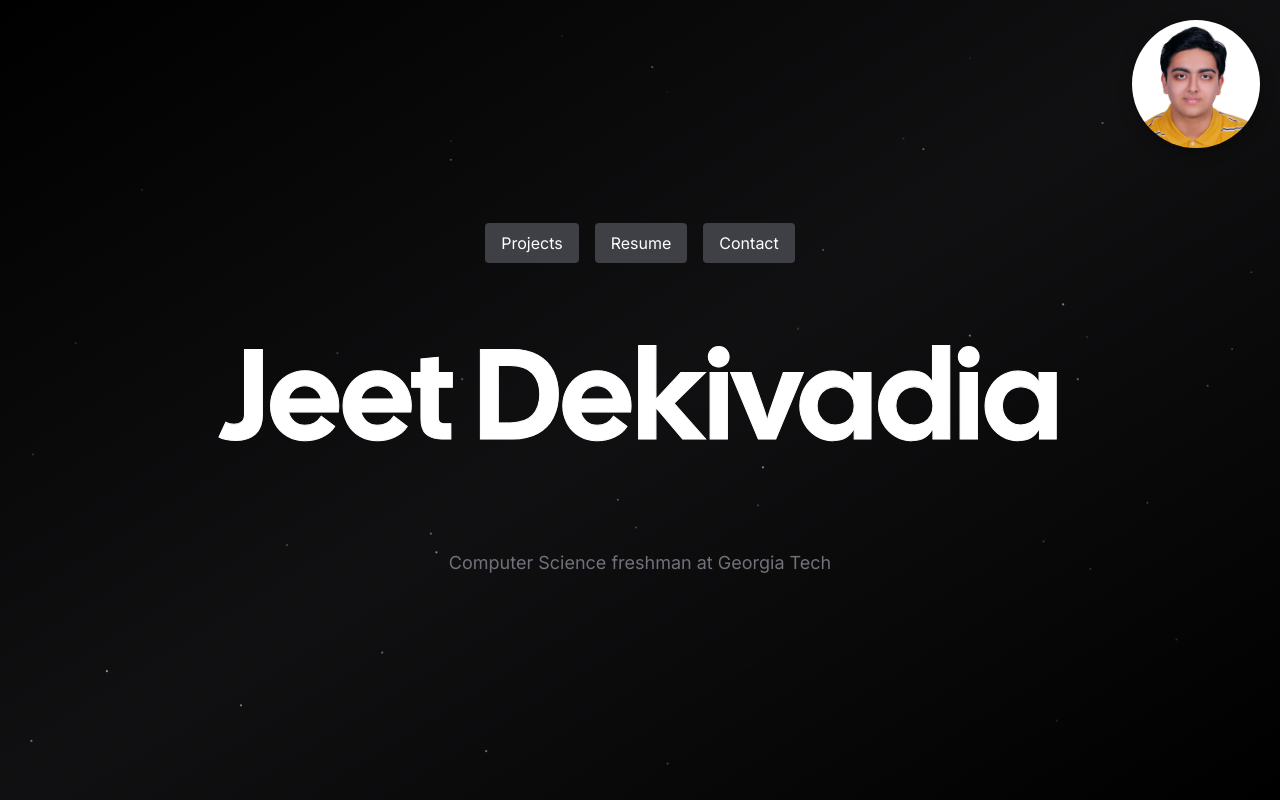
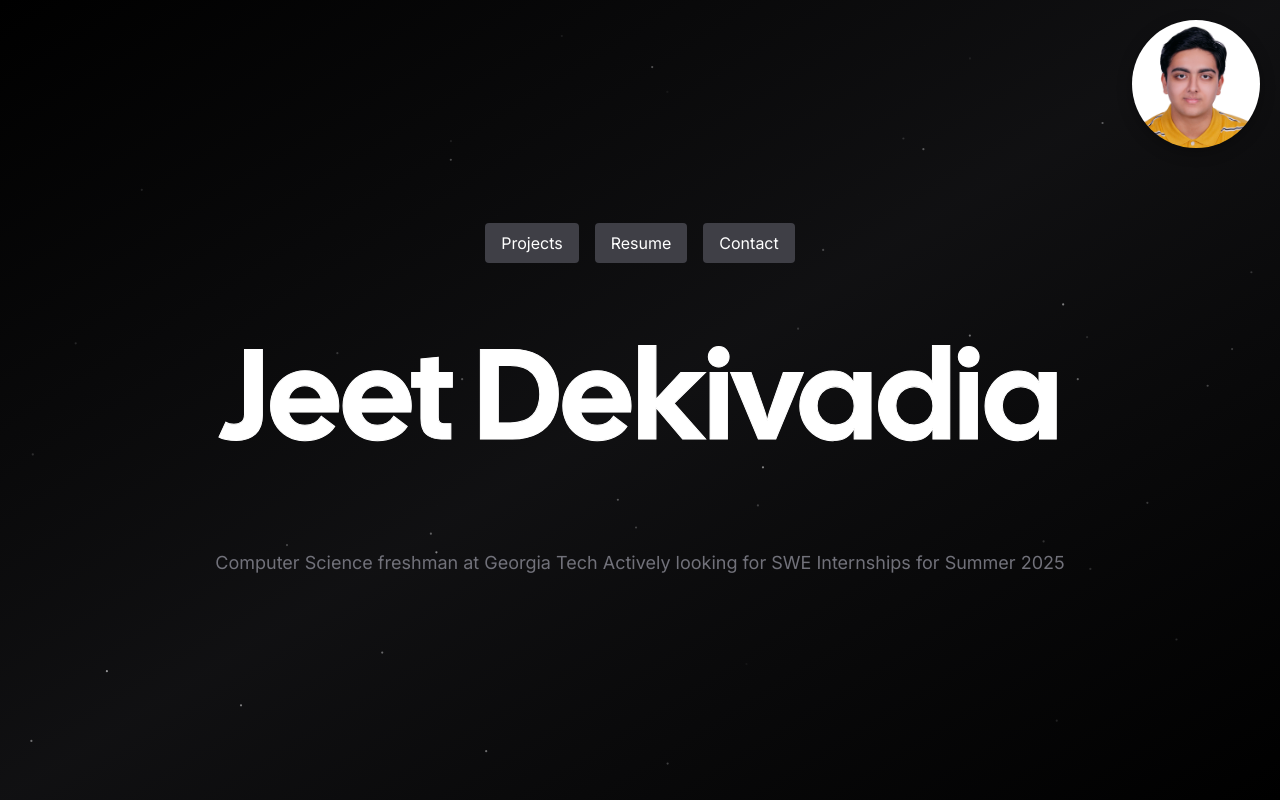
Before and after one commit to jeet-dekivadia/personal-website, a Next.js app: page / in a window 1280 px wide. Built offline with nearby package versions, Linux system fonts and the light colour scheme; no server answers; what tailwindcss-debug-screens would draw is missing.

Commit message:
Update page.tsx

```diff
--- a/app/page.tsx
+++ b/app/page.tsx
@@ -38,6 +38,7 @@ export default function Home() {
       <div className="my-16 text-center animate-fade-in">
         <h2 className="text-lg text-zinc-500 ">
           Computer Science freshman at Georgia Tech
+          Actively looking for SWE Internships for Summer 2025
         </h2>
       </div>
       <img src="/pp 2024 a.jpg" alt="Jeet Dekivadia" className="profile-photo" />
```
